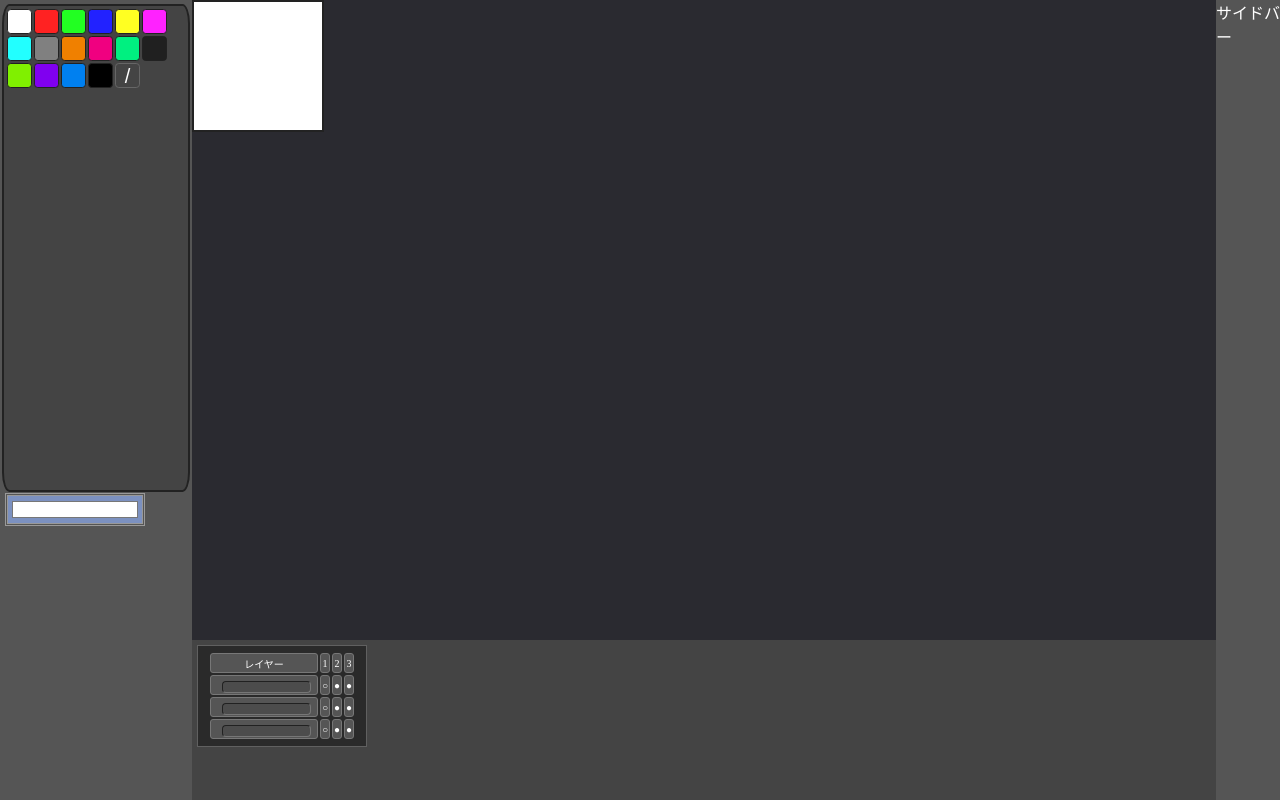
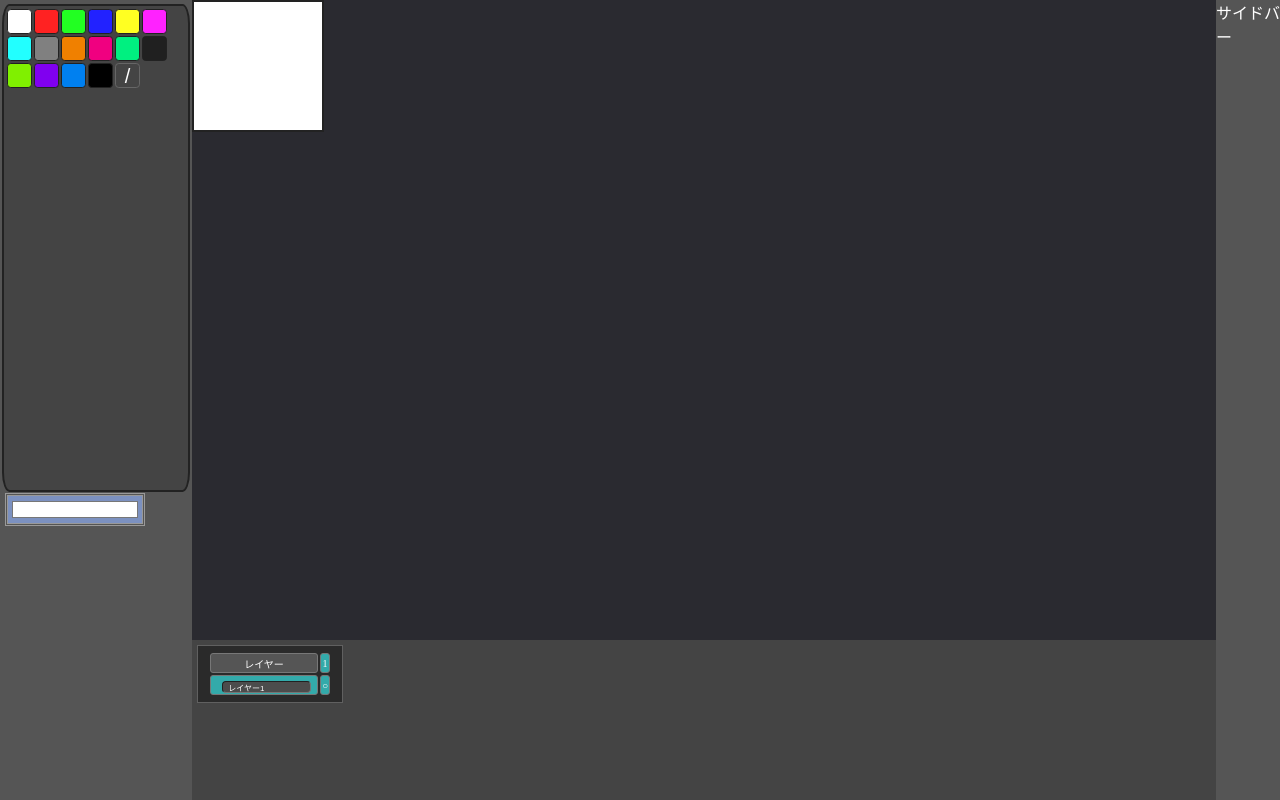
Before and after one commit to sashi0034/web-dotter, a React (Create React App) app: page / in a window 1280 px wide. Built offline with nearby package versions, Linux system fonts and the light colour scheme.

Commit message:
レイヤー&フレームテーブルを作り込んでいく

```diff
--- a/src/bottomBar/LayerFrameTable.tsx
+++ b/src/bottomBar/LayerFrameTable.tsx
@@ -1,6 +1,20 @@
-import React from "react";
+import React, { KeyboardEvent } from "react";
 import {DeliveryData} from "../deliveryData"
 import "./LayerFrameTable.css";
+
+class LayerSetting
+{
+    constructor(
+        public name: string
+    ){};
+
+    public static getInitLayerSettings(): LayerSetting[]
+    {
+        let layer: LayerSetting = new LayerSetting("レイヤー1");
+        return [layer];
+    }
+}
+
 
 interface IlayerFrameTableProps
 {
@@ -8,7 +22,13 @@ interface IlayerFrameTableProps
 }
 interface ILayerFrameTableState
 {
-
+    layerSettings: LayerSetting[];
+    layerNum: number;
+    frameNum: number;
+    curLayer: number;
+    curFrame: number;
+    layerStyle: {[tag: string]: string}[],
+    frameStyle: {[tag: string]: string}[],
 }
 
 export class LayerFrameTable extends React.Component<IlayerFrameTableProps, ILayerFrameTableState>
@@ -16,36 +36,137 @@ export class LayerFrameTable extends React.Component<IlayerFrameTableProps, ILay
     constructor(props: IlayerFrameTableProps)
     {
         super(props);
+
+        this.state = {
+            layerSettings: LayerSetting.getInitLayerSettings(),
+            layerNum: 1,
+            frameNum: 1,
+            curLayer: 0,
+            curFrame: 0,
+            layerStyle: [{}],
+            frameStyle: [{}],
+        };
+        this.initButtonEvent();
+    }
+    public override componentDidMount()
+    {
+        this.updateStyle(this.state.layerNum, this.state.frameNum, 0, 0);
+    }
+
+    private initButtonEvent()
+    {
+        document.addEventListener("keydown", (e: globalThis.KeyboardEvent)=>{
+            console.log(e);
+            if (e.shiftKey===true && e.key.toUpperCase()==='N')
+            {
+                this.addNewLayer();
+            }
+            if (e.altKey===true && e.key.toUpperCase()==='N')
+            {
+                this.addNewFrame();
+            }
+
+        });
+    }
+    private addNewLayer()
+    {
+        let settings = this.state.layerSettings;
+        settings.push(new LayerSetting("レイヤー"+(this.state.layerNum+1)));
+
+        this.setState({layerSettings: settings});
+        this.updateStyle(this.state.layerNum+1, this.state.frameNum, this.state.curLayer, this.state.curFrame);
+        this.setState({layerNum: this.state.layerNum+1});
+    }
+    private addNewFrame()
+    {
+        this.updateStyle(this.state.layerNum, this.state.frameNum+1, this.state.curLayer, this.state.curFrame);
+        this.setState({frameNum: this.state.frameNum+1});
     }
 
     public override render(): React.ReactNode {
         return(
             <table id="layer-frame-table">
                 <tbody>
-                    <tr className="layer-frame-raw">
-                        <th className="layer-frame-cell">レイヤー</th>
-                        <th className="layer-frame-cell">1</th>
-                        <th className="layer-frame-cell">2</th>
-                        <th className="layer-frame-cell">3</th>
-                    </tr>
-                    {this.renderRaw()}
-                    {this.renderRaw()}
-                    {this.renderRaw()}
+                    {this.renderTopRaw(this.state.frameNum)}
+                    {this.renderRaws()}
                 </tbody>
             </table>
         );
     }
-    private renderRaw()
+    private renderTopRaw(frameNum: number)
+    {
+        let frameIndexes: JSX.Element[]=[];
+        for (let i=0; i<frameNum; ++i)
+        {
+            frameIndexes.push(
+                <th className="layer-frame-cell" style={this.state.frameStyle[i]}>{i+1}</th>
+            )
+        }
+
+        return(
+        <tr className="layer-frame-raw">
+            <th className="layer-frame-cell">レイヤー</th>
+            {frameIndexes}
+        </tr>
+        );
+    }
+    private renderRaws()
+    {
+        let rawNum = this.state.layerNum;
+        let raws: JSX.Element[] = [];
+        for (let i=0; i<rawNum; ++i)
+        {
+            raws.push(this.renderRaw(i));
+        }
+        return raws;
+    }
+    private renderRaw(layer: number)
     {
         return(
         <tr className="layer-frame-raw">
-            <th className="layer-frame-cell">
-                <input className="layer-cell-input" type={"text"}></input>
+            <th className="layer-frame-cell" style={this.state.layerStyle[layer]}>
+                <input
+                    className="layer-cell-input"
+                    type={"text"}
+                    value={this.state.layerSettings[layer].name}
+                    onChange={(e)=>{
+                        this.state.layerSettings[layer].name=e.target.value;
+                        this.setState({layerSettings: this.state.layerSettings});
+                    }}
+                />
             </th>
-            <th className="layer-frame-cell">○</th>
-            <th className="layer-frame-cell">●</th>
-            <th className="layer-frame-cell">●</th>
+            {this.renderFrames(layer)}
         </tr>
         )
     }
+    private renderFrames(layer: number)
+    {
+        let rawNum = this.state.frameNum;
+        let raws: JSX.Element[] = [];
+        for (let i=0; i<rawNum; ++i)
+        {
+            raws.push(
+                <th
+                    className="layer-frame-cell"
+                    onClick={(e)=>{
+                        this.setState({curLayer: layer, curFrame: i})
+                        this.updateStyle(this.state.layerNum, this.state.frameNum, layer, i);
+                    }}
+                    style={Object.assign( {}, this.state.frameStyle[i], this.state.layerStyle[layer])}
+                >
+                    ○
+                </th>);
+        }
+        return raws;
+    }
+
+    private updateStyle(layerNum: number, frameNum: number, curLayer: number, curFrame: number)
+    {
+        let layerStyle: {[tag: string]: string}[] = Array(layerNum).fill({});
+        let frameStyle: {[tag: string]: string}[] = Array(frameNum).fill({});
+        const color = "#3aa"
+        layerStyle[curLayer] ={"backgroundColor": color};
+        frameStyle[curFrame] ={"backgroundColor": color};
+        this.setState({layerStyle: layerStyle, frameStyle: frameStyle});
+    }
 }
```
